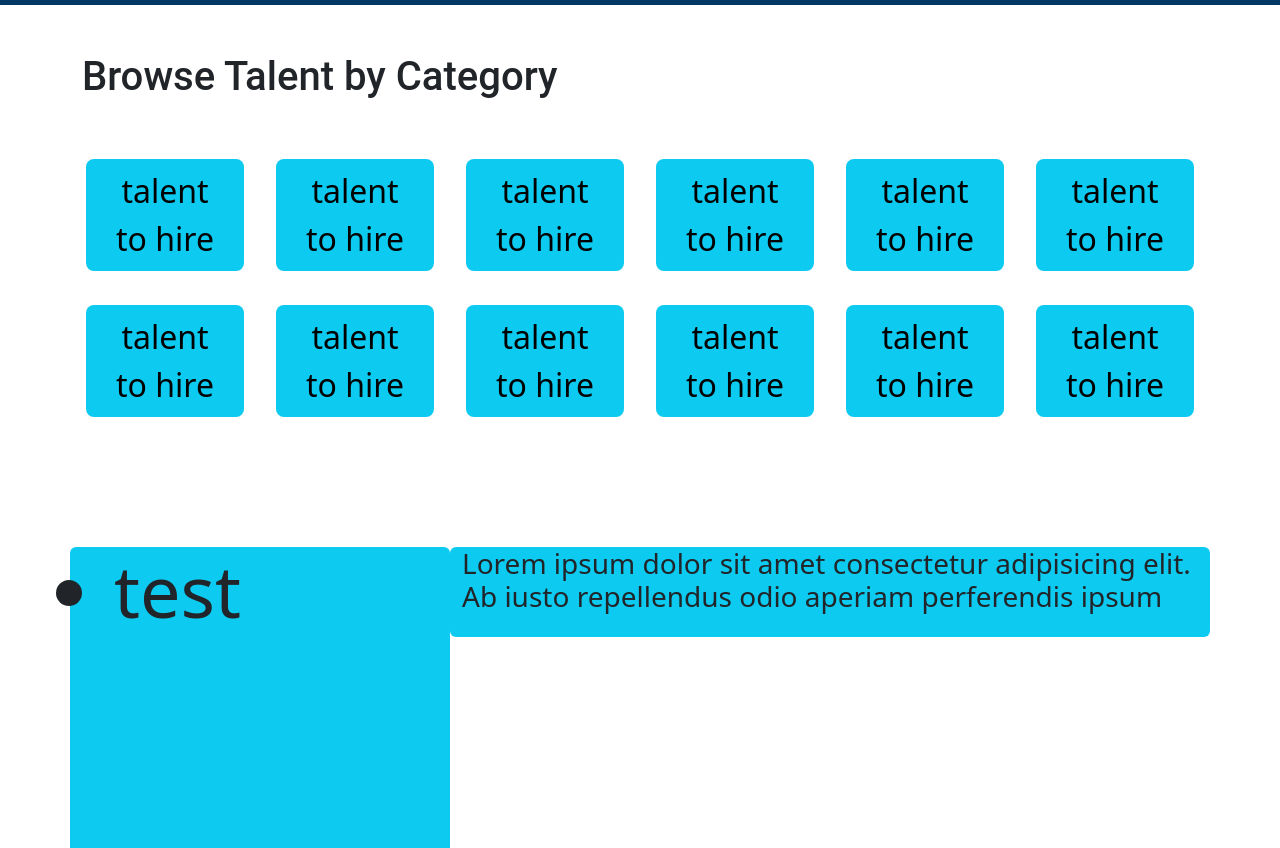
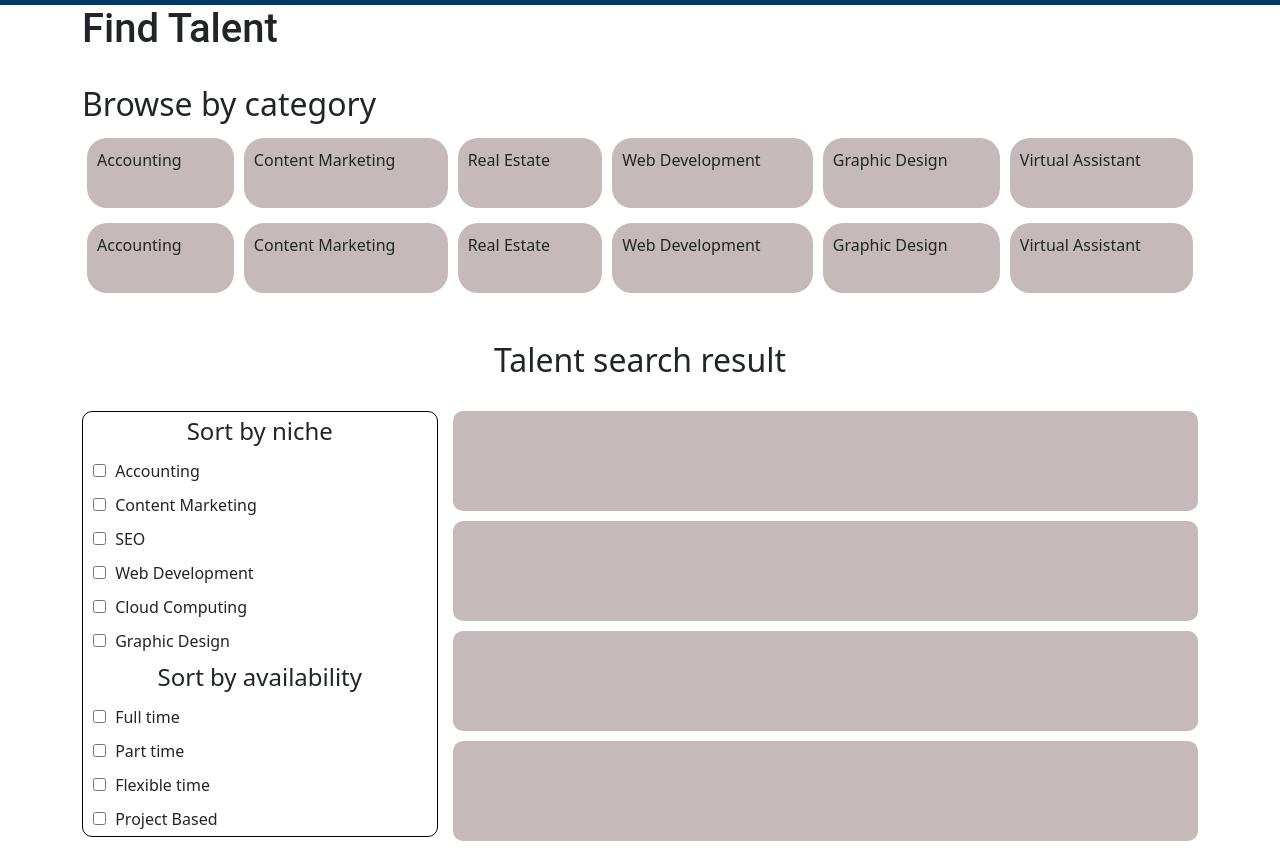
Before and after one commit to Melvin-Gesulgon/A2s-Online-Job-Portal, a plain HTML site: page find-talent.html in a window 1280 px wide. Shown: the part 54-902 px from the top of the page. Drawn offline with nearby package versions, Linux system fonts and the light colour scheme.

Commit message:
fixed layout of find-talent page

```diff
--- a/find-talent.html
+++ b/find-talent.html
@@ -37,41 +37,114 @@
         </div>
       </nav>
 
-      <div class="container">
-        <h1 class="mt-5 mb-5">Browse Talent by Category</h1>
-        <div class="row">
-            <div class="col-md-2"><button class="border-0  btn btn-info btn-lg fs-2 ms-1 me-1">talent to hire</button></div>
-            <div class="col-md-2"><button class="border-0  btn btn-info btn-lg fs-2 ms-1 me-1">talent to hire</button></div>
-            <div class="col-md-2"><button class="border-0  btn btn-info btn-lg fs-2 ms-1 me-1">talent to hire</button></div>
-            <div class="col-md-2"><button class="border-0  btn btn-info btn-lg fs-2 ms-1 me-1">talent to hire</button></div>
-            <div class="col-md-2"><button class="border-0  btn btn-info btn-lg fs-2 ms-1 me-1">talent to hire</button></div>
-            <div class="col-md-2"><button class="border-0  btn btn-info btn-lg fs-2 ms-1 me-1">talent to hire</button></div>
-            <br>
-            <div class="col-md-2"><button class="border-0 mt-4 btn btn-info btn-lg fs-2 ms-1 me-1">talent to hire</button></div>
-            <div class="col-md-2"><button class="border-0 mt-4 btn btn-info btn-lg fs-2 ms-1 me-1">talent to hire</button></div>
-            <div class="col-md-2"><button class="border-0 mt-4 btn btn-info btn-lg fs-2 ms-1 me-1">talent to hire</button></div>
-            <div class="col-md-2"><button class="border-0 mt-4 btn btn-info btn-lg fs-2 ms-1 me-1">talent to hire</button></div>
-            <div class="col-md-2"><button class="border-0 mt-4 btn btn-info btn-lg fs-2 ms-1 me-1">talent to hire</button></div>
-            <div class="col-md-2"><button class="border-0 mt-4 btn btn-info btn-lg fs-2 ms-1 me-1">talent to hire</button></div>
+<div class="container">
+        <h1>Find Talent</h1>
+        <br>
+        <h2>Browse by category</h2>
+
+        <div style="margin-top: 15px;" class="flex-container">
+            <div style="background-color: #C5B9B9; height: 70px; width: max;" class="talent-category-box">Accounting</div>
+            <div style="background-color: #C5B9B9; height: 70px; width: max;" class="talent-category-box">Content Marketing</div>
+            <div style="background-color: #C5B9B9; height: 70px; width: max;" class="talent-category-box">Real Estate</div>
+            <div style="background-color: #C5B9B9; height: 70px; width: max;" class="talent-category-box">Web Development</div>
+            <div style="background-color: #C5B9B9; height: 70px; width: max;" class="talent-category-box">Graphic Design</div>
+            <div style="background-color: #C5B9B9; height: 70px; width: max;" class="talent-category-box">Virtual Assistant</div>
         </div>
-      </div>
-      <br><br><br>
-      <div class="container mt-5">
-        <div class="row">
-            <div class="col-md-4 bg-info rounded" style="height: 600px;">
-                <ul>
-                    <li class="display-2" style="height: 90px;">
-                        <h3">test</h3>
-                    </li>
-                </ul>
+
+        <div style="margin-top: 15px;" class="flex-container">
+            <div style="background-color: #C5B9B9; height: 70px; width: max;" class="talent-category-box">Accounting</div>
+            <div style="background-color: #C5B9B9; height: 70px; width: max;" class="talent-category-box">Content Marketing</div>
+            <div style="background-color: #C5B9B9; height: 70px; width: max;" class="talent-category-box">Real Estate</div>
+            <div style="background-color: #C5B9B9; height: 70px; width: max;" class="talent-category-box">Web Development</div>
+            <div style="background-color: #C5B9B9; height: 70px; width: max;" class="talent-category-box">Graphic Design</div>
+            <div style="background-color: #C5B9B9; height: 70px; width: max;" class="talent-category-box">Virtual Assistant</div>
+        </div>
+        <br><br>
+        <h2 class="text-center">Talent search result</h2>
+
+        <br>
+            <div class="flex-container">
+              <div style="flex-grow: 1; width: max; height: max-content; margin-right: 10px; border-radius: 10px; border: solid 1px black; flex-flow: column nowrap;">
+
+                    <!-- filter 1 -->
+                    <h4 class="text-center" style="margin-top: 5px;">Sort by niche</h4>
+                    <input type="checkbox" style="margin-left: 10px">
+                    <label for="checkbox" style="padding: 5px;">Accounting</label>
+                    <br>
+                    <input type="checkbox" style="margin-left: 10px">
+                    <label for="checkbox" style="padding: 5px;">Content Marketing</label>
+                    <br>
+                    <input type="checkbox" style="margin-left: 10px">
+                    <label for="checkbox" style="padding: 5px;">SEO</label>
+                    <br>
+                    <input type="checkbox" style="margin-left: 10px">
+                    <label for="checkbox" style="padding: 5px;">Web Development</label>
+                    <br>
+                    <input type="checkbox" style="margin-left: 10px">
+                    <label for="checkbox" style="padding: 5px;">Cloud Computing</label>
+                    <br>
+                    <input type="checkbox" style="margin-left: 10px">
+                    <label for="checkbox" style="padding: 5px;">Graphic Design</label>
+                    <br>
+
+                      <!-- Filter 2 -->
+                    <h4 class="text-center" style="margin-top: 5px;">Sort by availability</h4>
+                    <input type="checkbox" style="margin-left: 10px">
+                    <label for="checkbox" style="padding: 5px;">Full time</label>
+                    <br>
+                    <input type="checkbox" style="margin-left: 10px">
+                    <label for="checkbox" style="padding: 5px;">Part time</label>
+                    <br>
+                    <input type="checkbox" style="margin-left: 10px">
+                    <label for="checkbox" style="padding: 5px;">Flexible time</label>
+                    <br>
+                    <input type="checkbox" style="margin-left: 10px">
+                    <label for="checkbox" style="padding: 5px;">Project Based</label>
+
+              </div>
+
+              <div style="flex-grow: 5; margin-left: 5px;">
+                    <div style="background-color: #C5B9B9; height: 100px; width: max; border-radius: 10px; flex-flow: column nowrap">
+                    </div>
+
+                <div style="flex-grow: 5; margin-top: 10px;">
+                    <div style="background-color: #C5B9B9; height: 100px; width: max; border-radius: 10px; flex-flow: column nowrap;">
+                  </div>
+                </div>
+
+                <div style="flex-grow: 5; margin-top: 10px;">
+                    <div style="background-color: #C5B9B9; height: 100px; width: max; border-radius: 10px; flex-flow: column nowrap;">
+                  </div>
+                </div>
+
+                <div style="flex-grow: 5; margin-top: 10px;">
+                    <div style="background-color: #C5B9B9; height: 100px; width: max; border-radius: 10px; flex-flow: column nowrap;">
+                  </div>
+                </div>
+
+                <div style="flex-grow: 5; margin-top: 10px;">
+                    <div style="background-color: #C5B9B9; height: 100px; width: max; border-radius: 10px; flex-flow: column nowrap;">
+                  </div>
+                </div>
+
+                <div style="flex-grow: 5; margin-top: 10px;">
+                    <div style="background-color: #C5B9B9; height: 100px; width: max; border-radius: 10px; flex-flow: column nowrap;">
+                  </div>
+                </div>
+
+                <div style="flex-grow: 5; margin-top: 10px;">
+                    <div style="background-color: #C5B9B9; height: 100px; width: max; border-radius: 10px; flex-flow: column nowrap;">
+                  </div>
+                </div>
+
+                <div style="flex-grow: 5; margin-top: 10px;">
+                    <div style="background-color: #C5B9B9; height: 100px; width: max; border-radius: 10px; flex-flow: column nowrap;">
+                  </div>
+                </div>
+
             </div>
 
-            <div class="col-md-8 bg-info rounded" style="height: 90px;">
-                <h3>Lorem ipsum dolor sit amet consectetur adipisicing elit. Ab iusto repellendus odio aperiam perferendis ipsum</h3>
-            </div>
-      </div>
-
-
+</div>
 
 
       <!-- JavaScript Bundle with Popper -->
--- a/style.css
+++ b/style.css
@@ -86,3 +86,13 @@ button {
     z-index: 2;
 
 }
+
+.talent-category-box {
+    margin-left: 5px;
+    margin-right: 5px;
+    border-radius: 20px;
+    padding: 10px;
+    flex-wrap: wrap;
+    flex-grow: 1;
+    width: max;
+}
```
